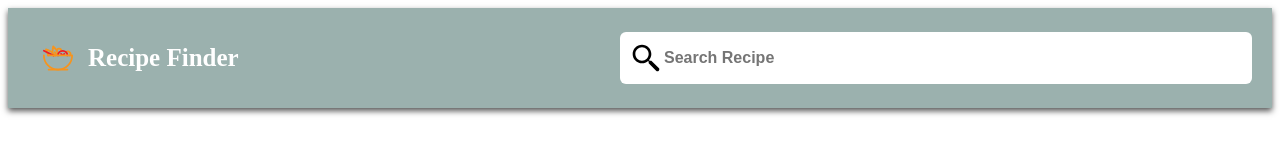
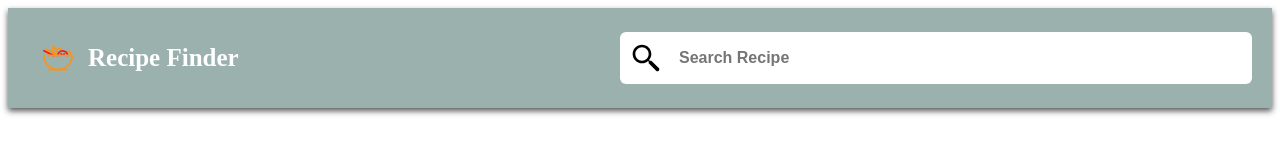
Before and after one commit to aditya11raj/Recipe-Finder, a React (Create React App) app: page / in a window 1280 px wide. Shown: the top 160 px of the page. Built offline with nearby package versions, Linux system fonts and the light colour scheme.

Commit message:
made minor changes to header components

```diff
--- a/src/components/headerComponent.js
+++ b/src/components/headerComponent.js
@@ -41,7 +41,7 @@ height:32px;
 export const SearchInput=styled.input`
  border:none;
  outline:none;
- margine-left: 15px;
+ margin-left: 15px;
  font-size:16px;
  font-weight:bold;
 `;
```
